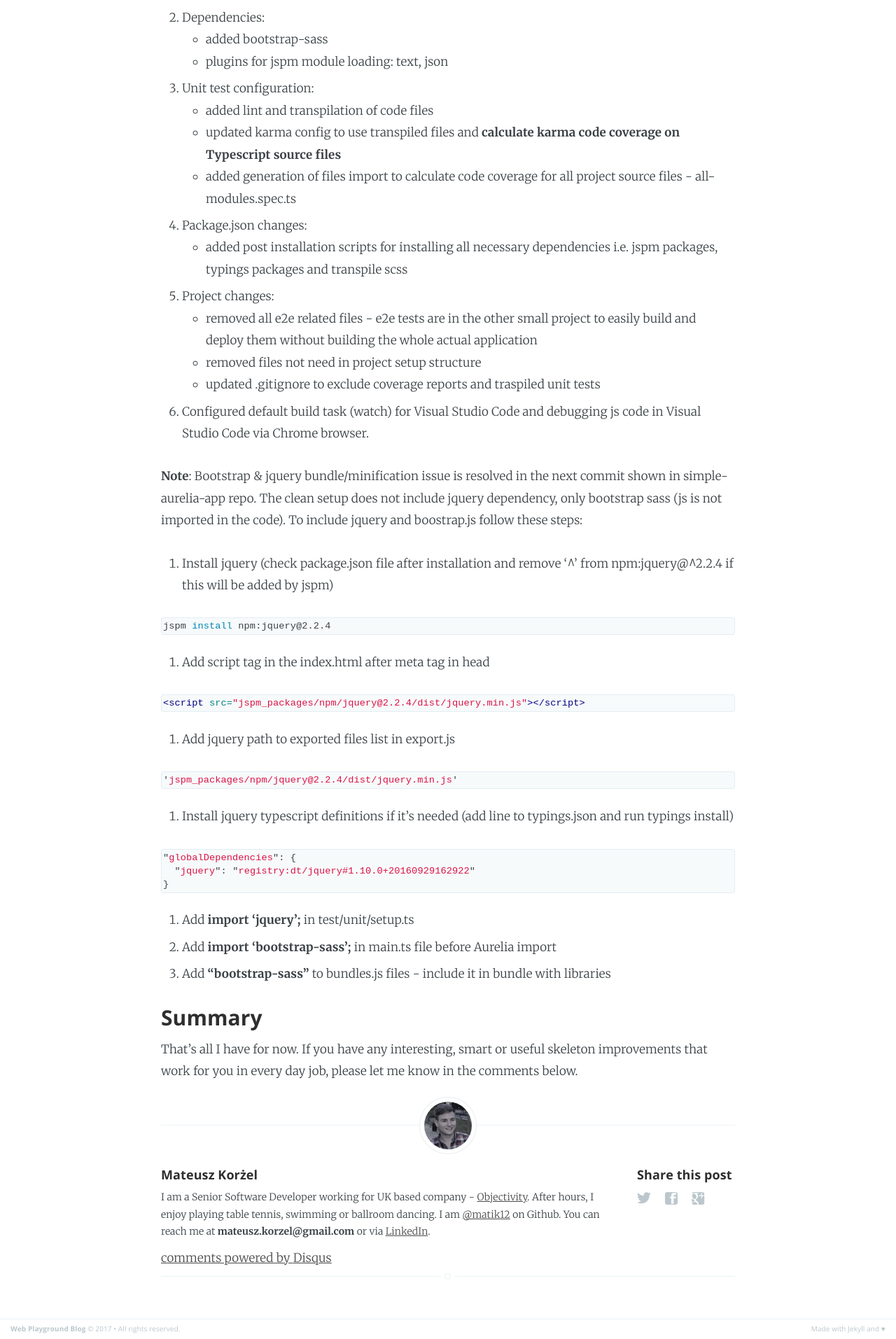
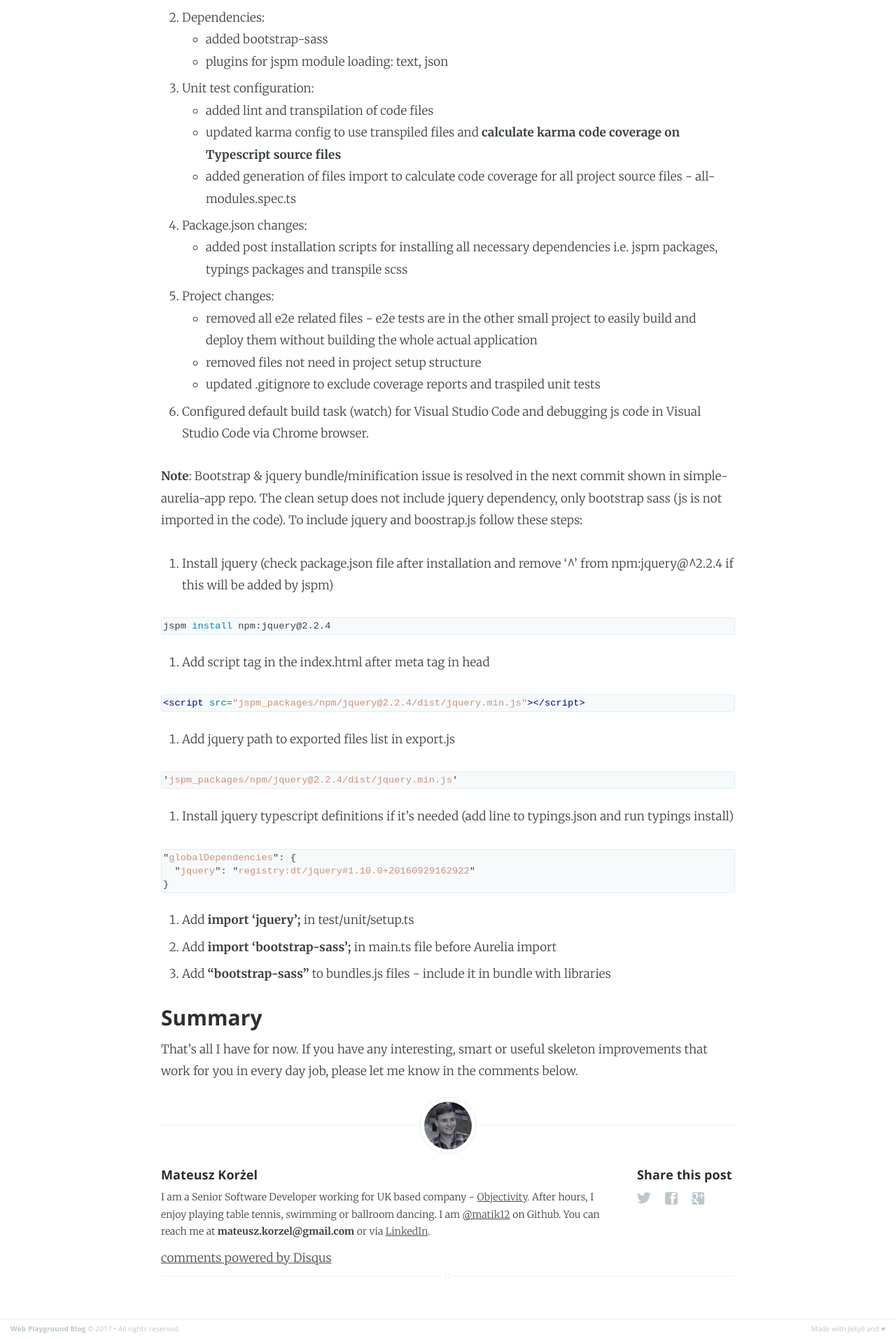
Before and after one commit to matik12/matik12.github.com, a Jekyll site: the page built from _posts/2017-01-21-aurelia-skeleton-improvments.md, in a window 1280 px wide. Shown: the part 1375-3288 px from the top of the page at 70% size. Built offline with Jekyll 4.4.1, drawn with Linux system fonts in a browser that asks for light colours; comment, search, counter and statistics services are not loaded.

Commit message:
Small ui fixes, changes.

```diff
--- a/_sass/_syntax.scss
+++ b/_sass/_syntax.scss
@@ -3,7 +3,7 @@
 	background: #ffffff;
 	.c { color: #999988; font-style: italic } /* Comment */
 	.err { color: #a61717; } /* Error */
-	.k { font-weight: bold } /* Keyword */
+	.k { font-weight: bold; color: #C586B5; } /* Keyword */
 	.o { font-weight: bold } /* Operator */
 	.cm { color: #999988; font-style: italic } /* Comment.Multiline */
 	.cp { color: #999999; font-weight: bold } /* Comment.Preproc */
@@ -27,7 +27,7 @@
 	.kr { font-weight: bold } /* Keyword.Reserved */
 	.kt { color: #445588; font-weight: bold } /* Keyword.Type */
 	.m { color: #009999 } /* Literal.Number */
-	.s { color: #d14 } /* Literal.String */
+	.s { color: #CE9178 } /* Literal.String */
 	.na { color: #008080 } /* Name.Attribute */
 	.nb { color: #0086B3 } /* Name.Builtin */
 	.nc { color: #445588; font-weight: bold } /* Name.Class */
@@ -47,13 +47,13 @@
 	.sb { color: #d14 } /* Literal.String.Backtick */
 	.sc { color: #d14 } /* Literal.String.Char */
 	.sd { color: #d14 } /* Literal.String.Doc */
-	.s2 { color: #d14 } /* Literal.String.Double */
+	.s2 { color: #CE9178 } /* Literal.String.Double */
 	.se { color: #d14 } /* Literal.String.Escape */
 	.sh { color: #d14 } /* Literal.String.Heredoc */
 	.si { color: #d14 } /* Literal.String.Interpol */
 	.sx { color: #d14 } /* Literal.String.Other */
 	.sr { color: #009926 } /* Literal.String.Regex */
-	.s1 { color: #d14 } /* Literal.String.Single */
+	.s1 { color: #CE9178 } /* Literal.String.Single */
 	.ss { color: #990073 } /* Literal.String.Symbol */
 	.bp { color: #999999 } /* Name.Builtin.Pseudo */
 	.vc { color: #008080 } /* Name.Variable.Class */
--- a/assets/css/screen.css
+++ b/assets/css/screen.css
@@ -1667,7 +1667,7 @@ body:not(.post-template) .post-title {
         padding: 0;
     }
 
-    .post-content .full-img {
+    .post-content .full-img, .post-excerpt .full-img {
         width: auto;
         width: calc(100% + 32px); /* expand with to image + margins */
         margin: 0 -16px; /* get rid of margins */
```
Also changed, not shown: 1 other file.
